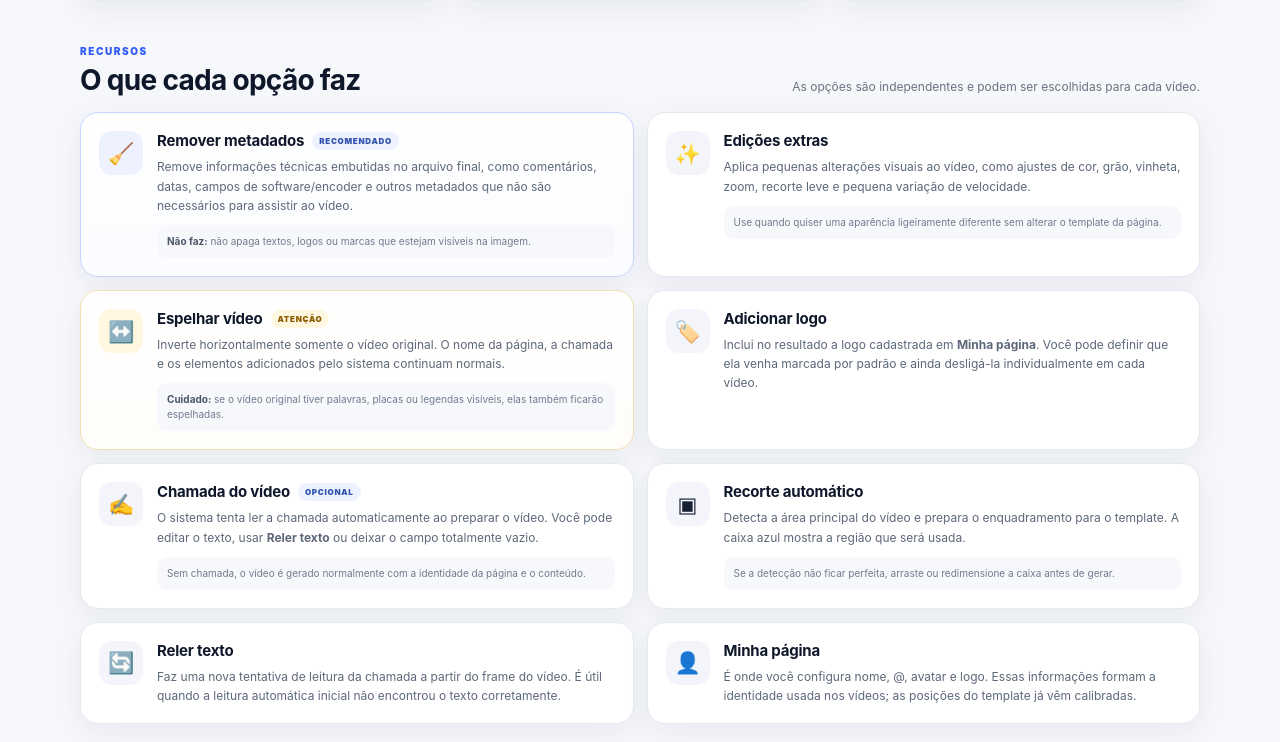
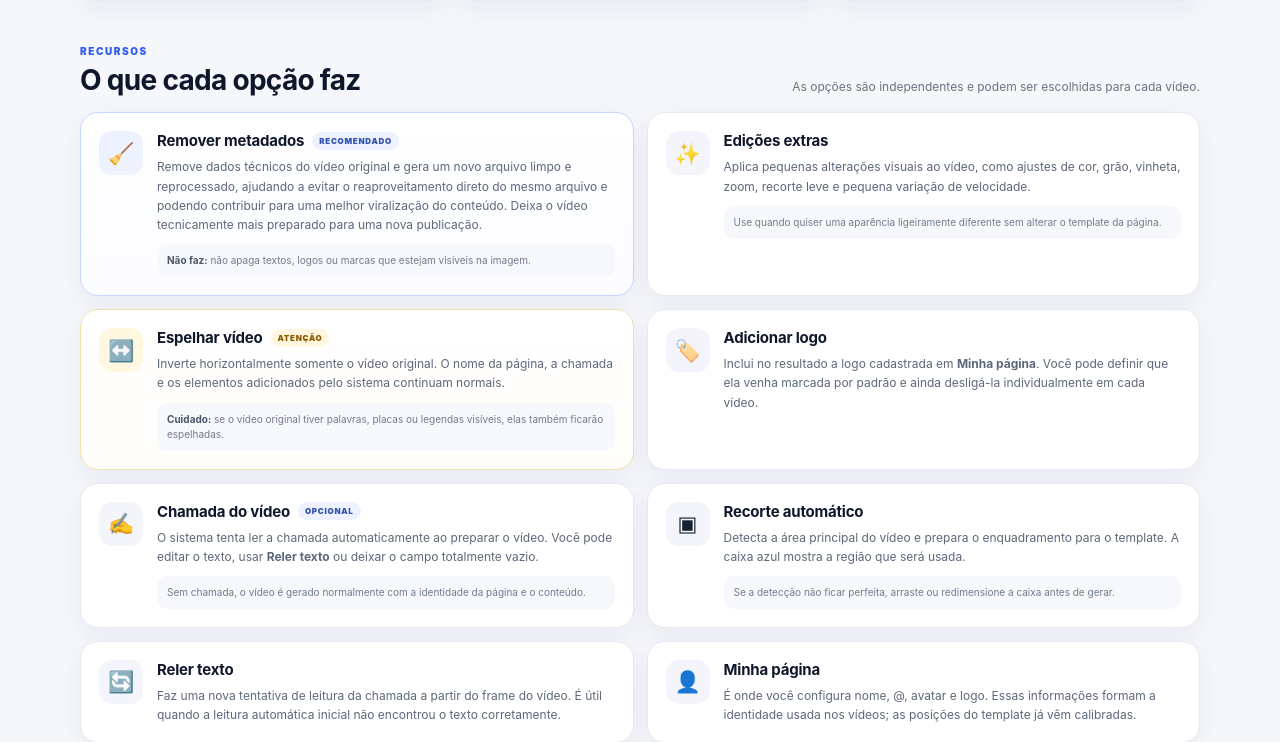
Before and after one commit to TeemotioBB/SAAS-GERADOR-DE-MEME-VENDA, a Flask app: page /como-funciona in a window 1280 px wide. Shown: the part 371-1113 px from the top of the page. Run offline with Flask 3, Linux system fonts and the light colour scheme; the visitor is signed in with stand-in values (Sample User, id 1).

Commit message:
Update how_it_works.html

```diff
--- a/GeradorSaaS-v1/templates/how_it_works.html
+++ b/GeradorSaaS-v1/templates/how_it_works.html
@@ -37,7 +37,8 @@
       <div class="feature-guide-icon">🧹</div>
       <div class="feature-guide-copy">
         <div class="feature-title-row"><h3>Remover metadados</h3><span>Recomendado</span></div>
-        <p>Remove informações técnicas embutidas no arquivo final, como comentários, datas, campos de software/encoder e outros metadados que não são necessários para assistir ao vídeo.</p>
+        <p>Remove dados técnicos do vídeo original e gera um novo arquivo limpo e reprocessado, ajudando a evitar o reaproveitamento direto do mesmo arquivo e podendo contribuir para uma melhor viralização do conteúdo.
+Deixa o vídeo tecnicamente mais preparado para uma nova publicação.</p>
         <div class="feature-note"><b>Não faz:</b> não apaga textos, logos ou marcas que estejam visíveis na imagem.</div>
       </div>
     </article>
```
